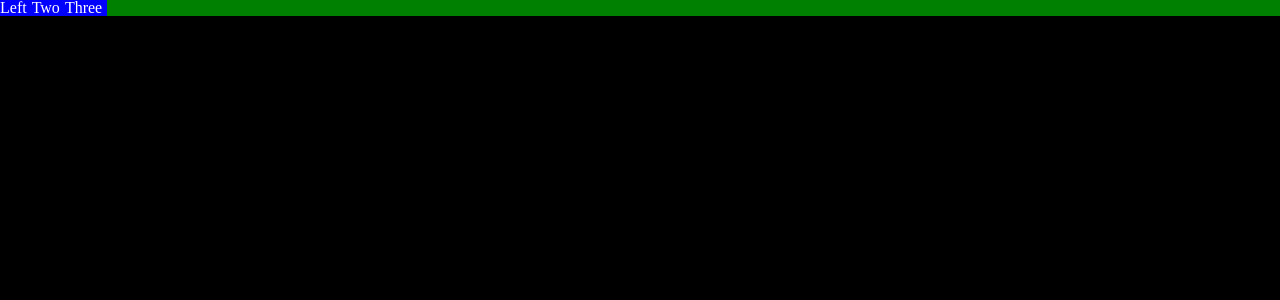
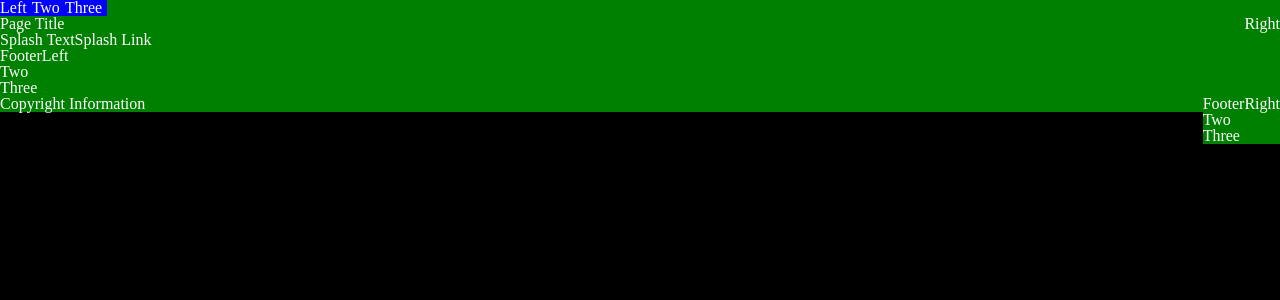
Before and after one commit to CarsonBarry/PortfolioSite, a React (Create React App) app: page / in a window 1280 px wide. Shown: the top 300 px of the page. Built offline with nearby package versions, Linux system fonts and the light colour scheme.

Commit message:
Temp "html" content added

```diff
--- a/src/App.js
+++ b/src/App.js
@@ -51,12 +51,14 @@
   {/* -------- Navbar Right Side ----------- */}
         <div class="third, right">
 
+          <a href="#">Right</a>
 
         </div>
 
   {/* -------- Navbar Center --------------- */}
         <div class="third, hMiddle">
 
+          <p>Page Title</p>
 
         </div>
       </div>
@@ -68,13 +70,17 @@
       <div class="row, mainContainer">
 
   {/* -------- Splash "Page" --------------- */}
-        <div class="full, splash">
+        <div class="full, splash" id="splash">
+          <div class="full, hMiddle, vMiddle">
+        {/* -------- Splash Content -------- */}
+            <span>Splash Text</span>
+            <a href="#">Splash Link</a>
 
-
+          </div>
         </div>
 
   {/* -------- Main Navigation ------------- */}
-        <div class = "row">
+        <div class= "row, hidden" id="mainNavigation">
 
 
         </div>
@@ -93,13 +99,61 @@
           {/* -------- Footer Left --------- */}
                 <div class="half, left">
 
+                {/* -------- Links --------- */}
+                  <ul class="">
 
+                  {/* -------- Item 1 ------ */}
+                    <li class="">
+
+                      <a href="#">FooterLeft</a>
+
+                    </li>
+
+                  {/* -------- Item 2 ------ */}
+                    <li class="">
+
+                      <a href="#">Two</a>
+
+                    </li>
+
+                  {/* -------- Item 3 ------ */}
+                    <li class="">
+
+                      <a href="#">Three</a>
+
+                    </li>
+                  </ul>
+                {/* .............. Links End */}
                 </div>
 
           {/* -------- Footer Right -------- */}
-                <div class="half, left">
+                <div class="half, right">
 
+                {/* -------- Links --------- */}
+                  <ul class="">
 
+                  {/* -------- Item 1 ------ */}
+                    <li class="">
+
+                      <a href="#">FooterRight</a>
+
+                    </li>
+
+                  {/* -------- Item 2 ------ */}
+                    <li class="">
+
+                      <a href="#">Two</a>
+
+                    </li>
+
+                  {/* -------- Item 3 ------ */}
+                    <li class="">
+
+                      <a href="#">Three</a>
+
+                    </li>
+                  </ul>
+                {/* .............. Links End */}
                 </div>
 
         </div>{/* ........... Footer Top End */}
@@ -110,6 +164,7 @@
           {/* -------- Footer Center -------- */}
                 <div class="full, hMiddle">
 
+                  <span>Copyright Information</span>
 
                 </div>
 
```
